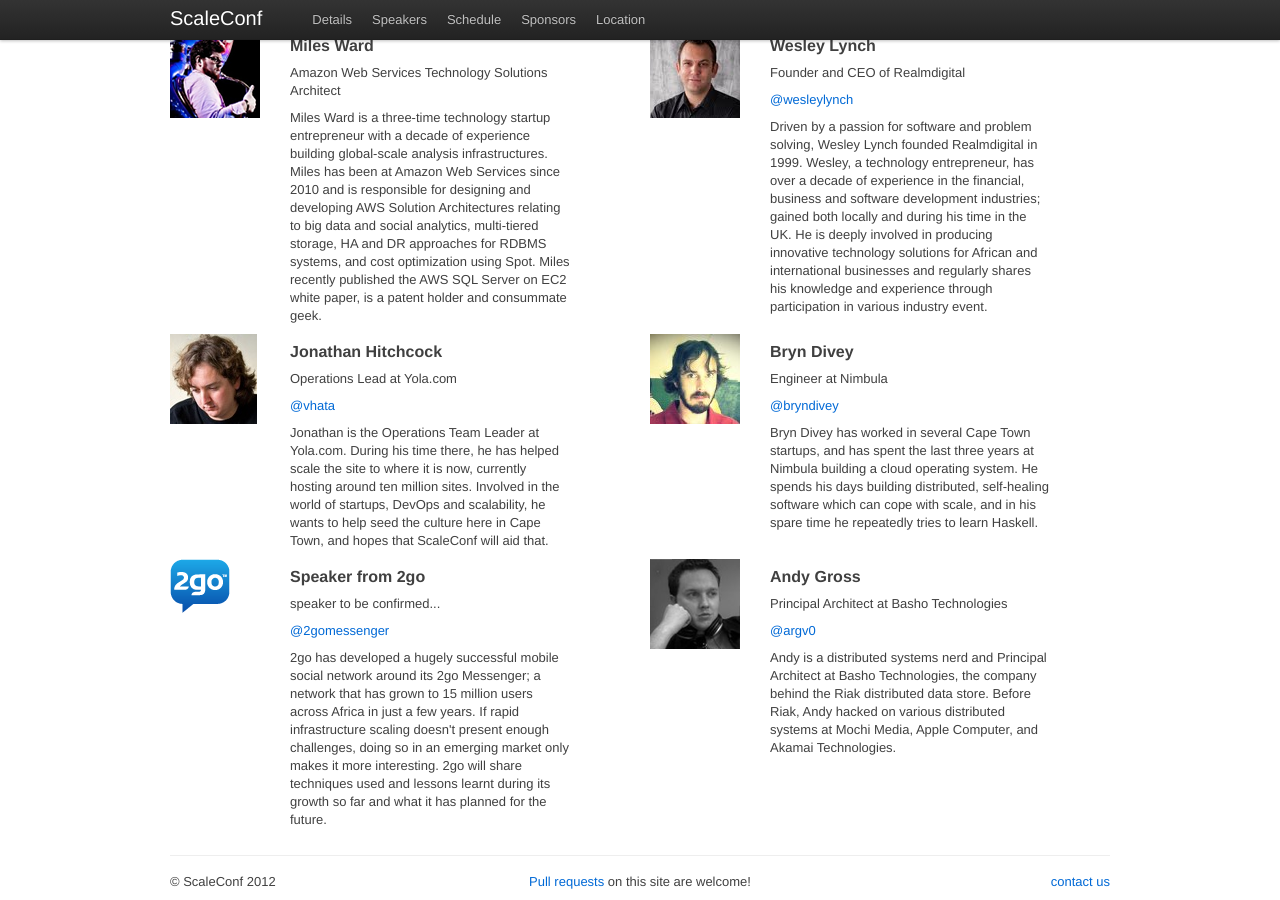
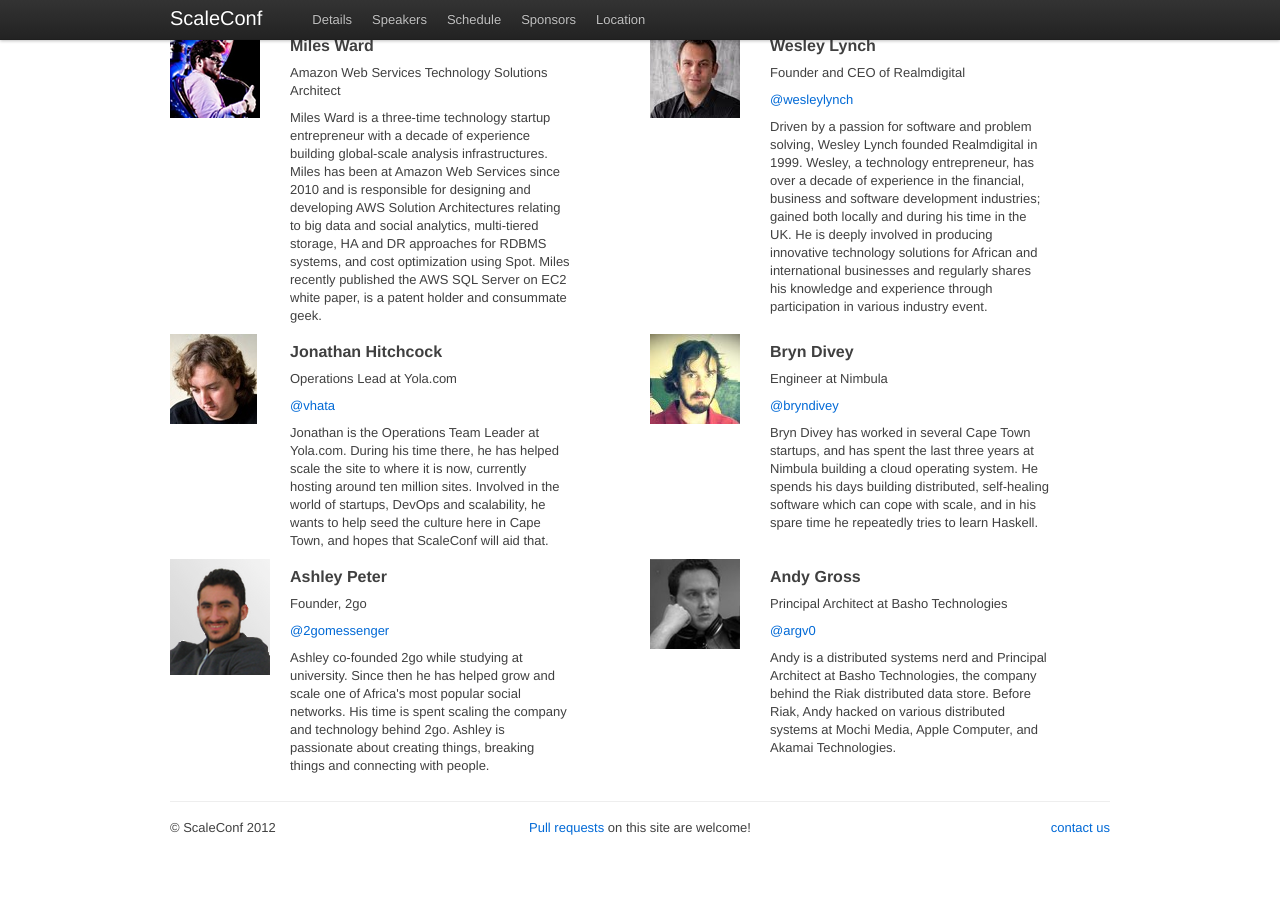
Before and after one commit to scaleconf/scaleconf.github.com, a Jekyll site: the page built from speakers.html, in a window 1280 px wide and 900 px high, scrolled down 890 px. Built offline with Jekyll 4.4.1, drawn with Linux system fonts in a browser that asks for light colours; Markdown is read by kramdown in place of the engine named in the settings; after the commit the page ends 1736 px from its top, so only the background shows below that.

Commit message:
Ashley's image, bio and abstract

```diff
--- a/schedule.html
+++ b/schedule.html
@@ -176,6 +176,9 @@
     <div class="span3">Ashley Peter</div>
     <div class="span9">
         <b>Scaling a mobile social network</b>
+        <p>
+        2go has developed a hugely successful mobile social network around its 2go Messenger; a network that has grown to 15 million users across Africa in just a few years. If rapid infrastructure scaling doesn't present enough challenges, doing so in an emerging market only makes it more interesting. Ashley will share techniques used and lessons learned during 2go's growth and what is planned for the future.
+        </p>
     </div>
 </div>
 
--- a/speakers.html
+++ b/speakers.html
@@ -156,14 +156,14 @@
          <div class="span8 speaker">
             <div class="row">
                 <div class="span2">
-                    <img class='speaker' src='images/speakers/2go.png'/>
+                    <img class='speaker' src='images/speakers/ashley.png'/>
                 </div>
                 <div class="span5">
-                    <h4>Speaker from 2go</h4>
-                    <p>speaker to be confirmed...</p>
+                    <h4>Ashley Peter</h4>
+                    <p>Founder, 2go</p>
                     <p><a href='http://twitter.com/#!/2gomessenger'>@2gomessenger</a></p>
                     <p>
-                    2go has developed a hugely successful mobile social network around its 2go Messenger; a network that has grown to 15 million users across Africa in just a few years. If rapid infrastructure scaling doesn't present enough challenges, doing so in an emerging market only makes it more interesting. 2go will share techniques used and lessons learnt during its growth so far and what it has planned for the future.
+                    Ashley co-founded 2go while studying at university. Since then he has helped grow and scale one of Africa's most popular social networks. His time is spent scaling the company and technology behind 2go. Ashley is passionate about creating things, breaking things and connecting with people.
                     </p>
                 </div>
             </div>
```
Also changed, not shown: images/speakers/ashley.png (added).
